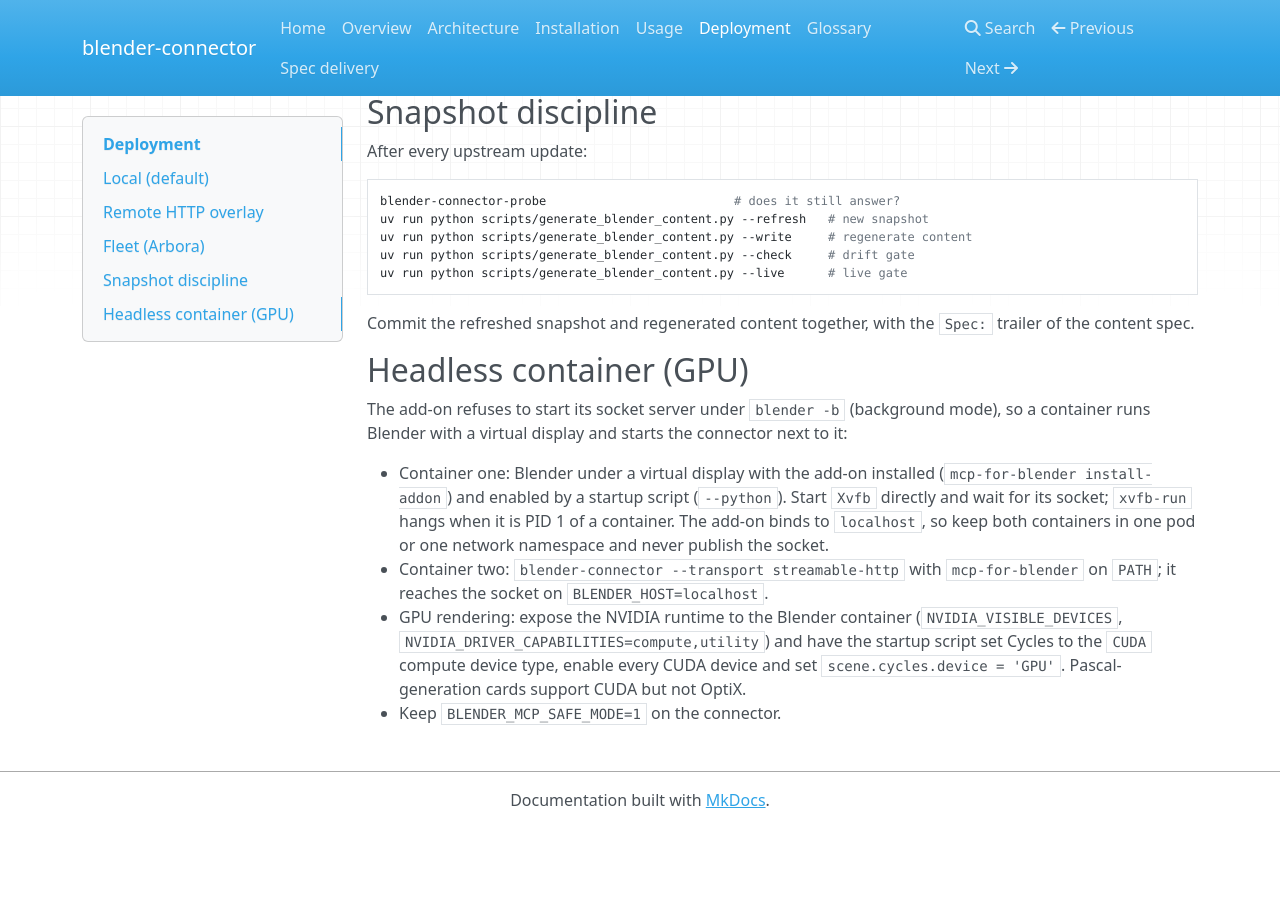
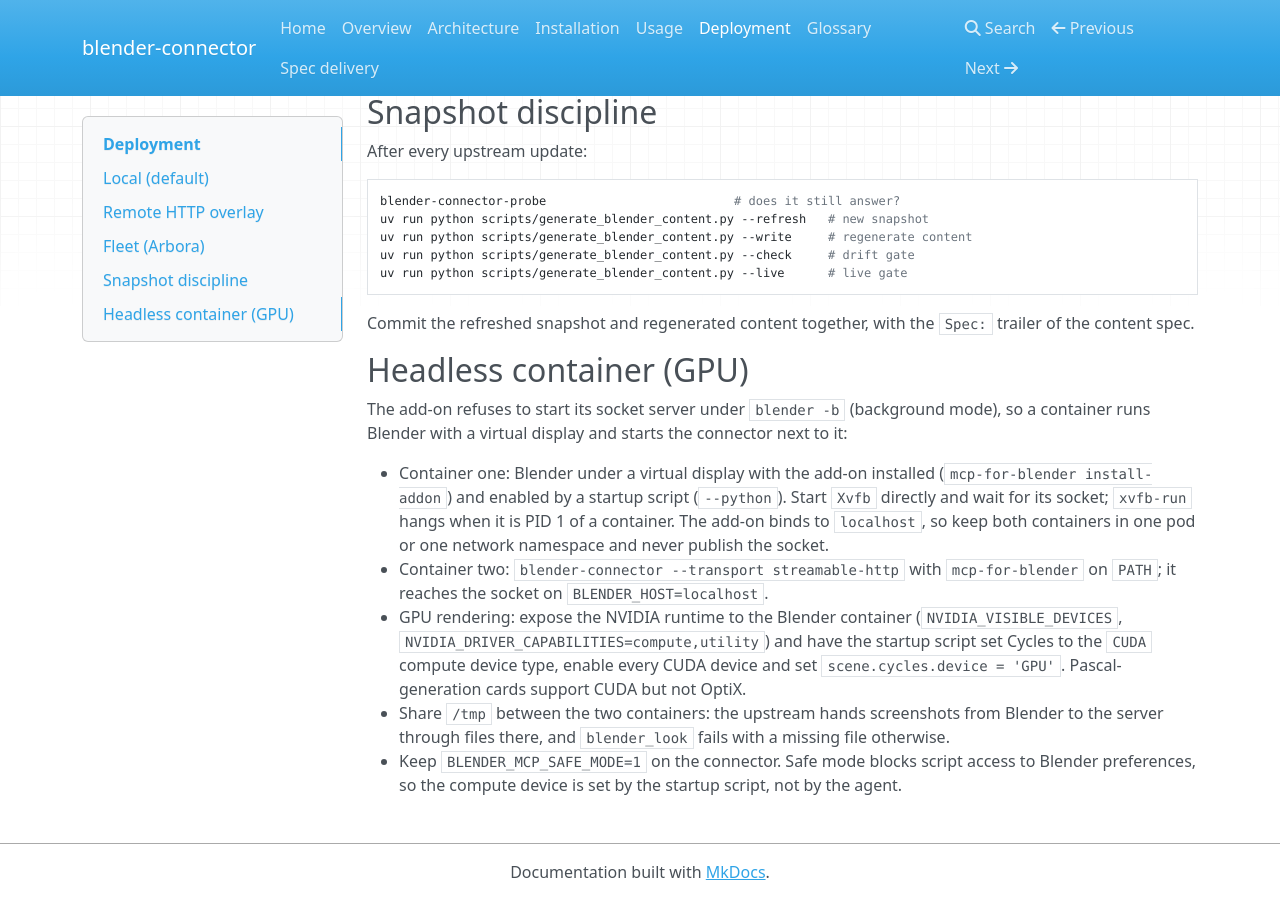
Before and after one commit to Knuckles-Team/blender-connector, an MkDocs documentation site: the page built from docs/deployment.md, in a window 1280 px wide and 900 px high, scrolled down 693 px. Built offline with MkDocs 1.6.1, drawn with Linux system fonts in a browser that asks for light colours; nearby versions of some CDN libraries; before the commit the page ends 1521 px from its top, so only the background shows below that.

Commit message:
docs(blender): note the shared tmp and safe-mode device setup
Spec: CONN-BLENDER-CONNECTOR-CONTENT-R004

Co-Authored-By: Claude Sonnet 5.5 <noreply@anthropic.com>

```diff
--- a/content/apps/blender.yml
+++ b/content/apps/blender.yml
@@ -207,8 +207,8 @@ functionality:
         cause: "`scene.camera` is not set"
         fix: "Assign `bpy.context.scene.camera` in a script, then look again."
       - symptom: "Rendering is slow or Cycles reports no GPU"
-        cause: "No compute device is enabled in Blender's Cycles preferences"
-        fix: "Enable the CUDA devices in `bpy.context.preferences.addons['cycles'].preferences` (set `compute_device_type = 'CUDA'`, call `get_devices()`, set `use = True` on CUDA devices), or accept CPU rendering."
+        cause: "No compute device is enabled in Blender's Cycles preferences; safe mode blocks script access to preferences"
+        fix: "Set `scene.cycles.device = 'GPU'` in a script (allowed) and ask the operator to enable the CUDA devices in the host's Blender startup or preferences; otherwise accept CPU rendering."
 
   - name: rig_animate
     description: "Rig objects with armatures and animate actions and keyframes."
--- a/docs/deployment.md
+++ b/docs/deployment.md
@@ -68,4 +68,9 @@ and starts the connector next to it:
   and have the startup script set Cycles to the `CUDA` compute device
   type, enable every CUDA device and set `scene.cycles.device = 'GPU'`.
   Pascal-generation cards support CUDA but not OptiX.
-- Keep `BLENDER_MCP_SAFE_MODE=1` on the connector.
+- Share `/tmp` between the two containers: the upstream hands screenshots
+  from Blender to the server through files there, and `blender_look`
+  fails with a missing file otherwise.
+- Keep `BLENDER_MCP_SAFE_MODE=1` on the connector. Safe mode blocks script
+  access to Blender preferences, so the compute device is set by the
+  startup script, not by the agent.
```
Also changed, not shown: blender_connector/skills/blender-camera-lighting/SKILL.md (+1 -1 lines).
